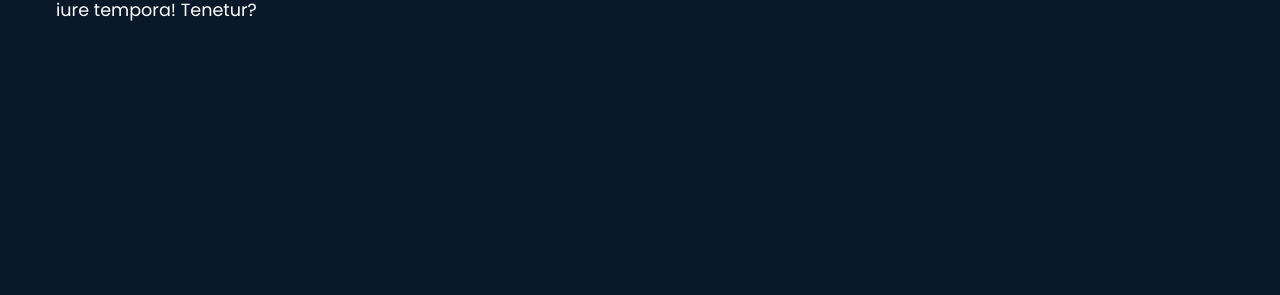
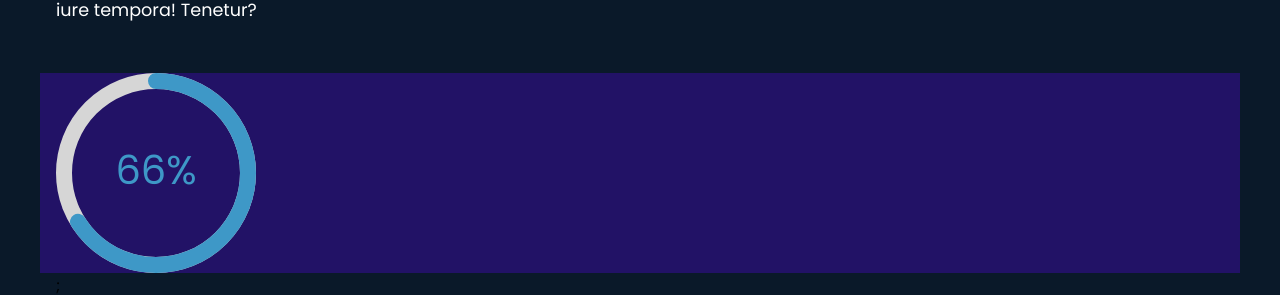
Before and after one commit to mohammadyousefvand/portofolio, a React (Create React App) app: page / in a window 1280 px wide. Shown: the part 555-850 px from the top of the page. Before the commit the page ends 800 px from the top, so only its background shows below. Built offline with nearby package versions, Linux system fonts and the light colour scheme.

Commit message:
Skills: add background color

```diff
--- a/src/App.js
+++ b/src/App.js
@@ -3,6 +3,7 @@ import "./App.css";
 import About from "./page/About/About";
 import Header from "./page/Header/Header";
 import Home from "./page/Home/Home";
+import Skills from "./page/Skills/Skills";
 
 function App() {
   return (
@@ -10,6 +11,7 @@ function App() {
       <Header />
       <Home />
       <About />
+      <Skills />
     </div>
   );
 }
--- a/src/Components/ProgressBar/ProgressBar.jsx
+++ b/src/Components/ProgressBar/ProgressBar.jsx
@@ -1,12 +1,15 @@
-import React from 'react'
-import './ProgressBar.css'
+import React from "react";
+import "./ProgressBar.css";
+import { CircularProgressbar } from "react-circular-progressbar";
+import "react-circular-progressbar/dist/styles.css";
 
 function ProgressBar() {
+  const percentage = 66;
   return (
-    <div className='progress-skills'>
-
+    <div className="progress-skills">
+      <CircularProgressbar value={percentage} text={`${percentage}%`} />;
     </div>
-  )
+  );
 }
 
-export default ProgressBar
+export default ProgressBar;
--- a/src/page/Skills/Skills.css
+++ b/src/page/Skills/Skills.css
@@ -0,0 +1,3 @@
+.skills {
+  background-color: #221266;
+}
--- a/src/page/Skills/Skills.jsx
+++ b/src/page/Skills/Skills.jsx
@@ -1,10 +1,13 @@
-import React from 'react'
-import './Skills.css'
+import React from "react";
+import ProgressBar from "../../Components/ProgressBar/ProgressBar";
+import "./Skills.css";
 
 function Skills() {
   return (
-    <div>Skills</div>
-  )
+    <div className="skills w-full flex p-x">
+      <ProgressBar />
+    </div>
+  );
 }
 
-export default Skills
+export default Skills;
```
